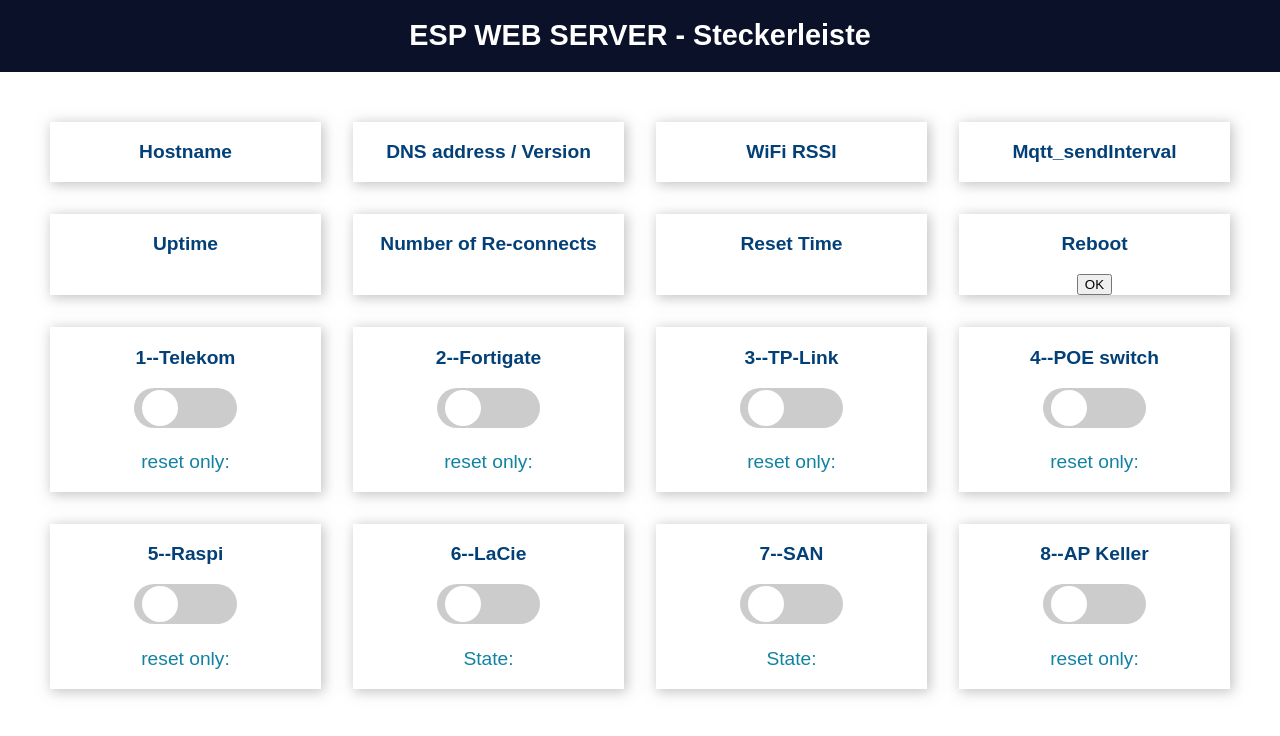
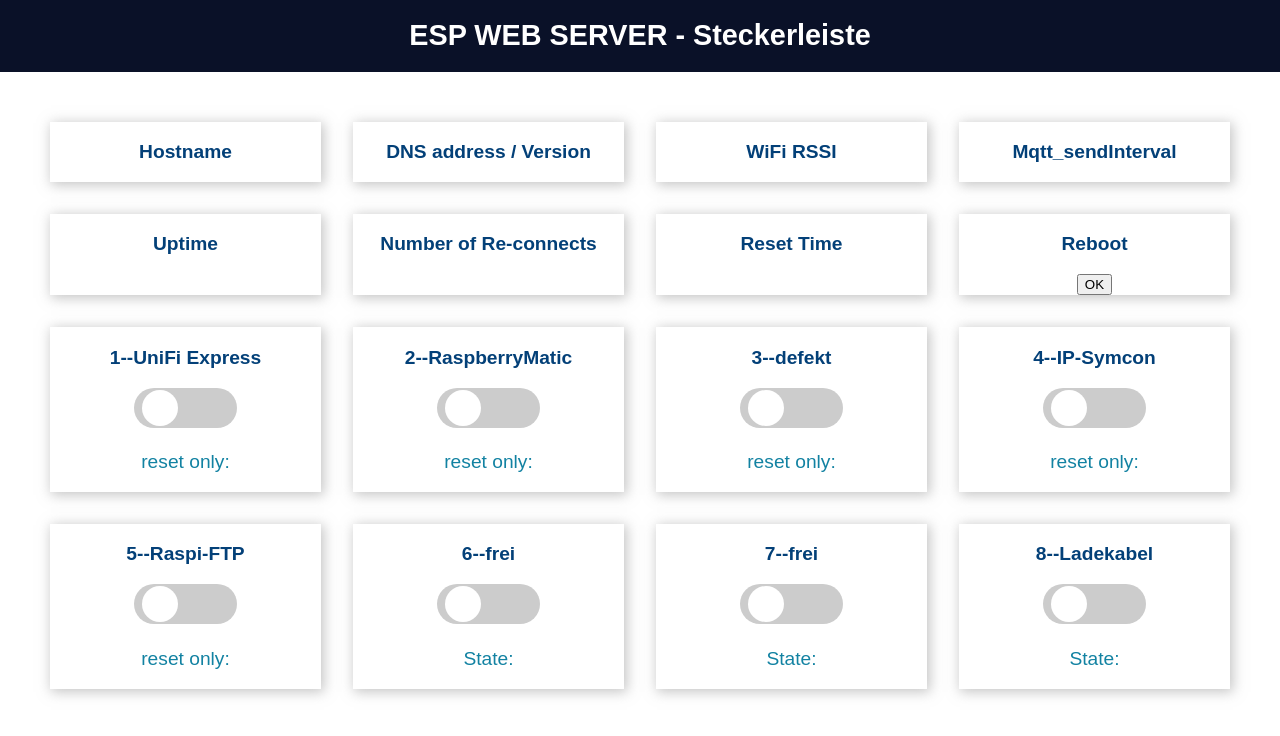
Before and after one commit to kleieg/ESP8266_Steckerleiste, a plain HTML site: page data/index.html in a window 1280 px wide. Drawn offline with Linux system fonts and the light colour scheme.

Commit message:
neue Texte

```diff
--- a/data/index.html
+++ b/data/index.html
@@ -46,7 +46,7 @@
           <button onclick="myFunction('7')">OK</button>
         </div>
         <div class="card">
-            <p class="card-title">1--Telekom</p>
+            <p class="card-title">1--UniFi Express</p>
             <label class="switch">
                 <input type="checkbox" onchange="toggleCheckbox(this)" id="0">
                 <span class="slider"></span>
@@ -54,7 +54,7 @@
             <p class ="state">reset only: <span id="0s"></span></p>
         </div>
         <div class="card">
-            <p class="card-title">2--Fortigate</p>
+            <p class="card-title">2--RaspberryMatic</p>
             <label class="switch">
                 <input type="checkbox" onchange="toggleCheckbox(this)" id="1">
                 <span class="slider"></span>
@@ -62,7 +62,7 @@
             <p class ="state">reset only: <span id="1s"></span></p>
         </div>
         <div class="card">
-            <p class="card-title">3--TP-Link</p>
+            <p class="card-title">3--defekt</p>
             <label class="switch">
                 <input type="checkbox" onchange="toggleCheckbox(this)" id="2">
                 <span class="slider"></span>
@@ -70,7 +70,7 @@
             <p class ="state">reset only: <span id="2s"></span></p>
         </div>
         <div class="card">
-            <p class="card-title">4--POE switch</p>
+            <p class="card-title">4--IP-Symcon</p>
             <label class="switch">
                 <input type="checkbox" onchange="toggleCheckbox(this)" id="3">
                 <span class="slider"></span>
@@ -78,7 +78,7 @@
             <p class="state">reset only: <span id="3s"></span></p>
         </div>
         <div class="card">
-            <p class="card-title">5--Raspi</p>
+            <p class="card-title">5--Raspi-FTP</p>
             <label class="switch">
                 <input type="checkbox" onchange="toggleCheckbox(this)" id="4">
                 <span class="slider"></span>
@@ -86,7 +86,7 @@
             <p class ="state">reset only: <span id="4s"></span></p>
         </div>
         <div class="card">
-            <p class="card-title">6--LaCie</p>
+            <p class="card-title">6--frei</p>
             <label class="switch">
                 <input type="checkbox" onchange="toggleCheckbox(this)" id="5">
                 <span class="slider"></span>
@@ -94,7 +94,7 @@
             <p class ="state">State: <span id="5s"></span></p>
         </div>
         <div class="card">
-            <p class="card-title">7--SAN</p>
+            <p class="card-title">7--frei</p>
             <label class="switch">
                 <input type="checkbox" onchange="toggleCheckbox(this)" id="6">
                 <span class="slider"></span>
@@ -102,12 +102,12 @@
             <p class ="state">State: <span id="6s"></span></p>
         </div>
         <div class="card">
-            <p class="card-title">8--AP Keller</p>
+            <p class="card-title">8--Ladekabel</p>
             <label class="switch">
                 <input type="checkbox" onchange="toggleCheckbox(this)" id="7">
                 <span class="slider"></span>
             </label>
-            <p class="state">reset only:  <span id="7s"></span></p>
+            <p class="state">State:  <span id="7s"></span></p>
         </div>
     </div>
 </div>
```
Also changed, not shown: 2 other files.
